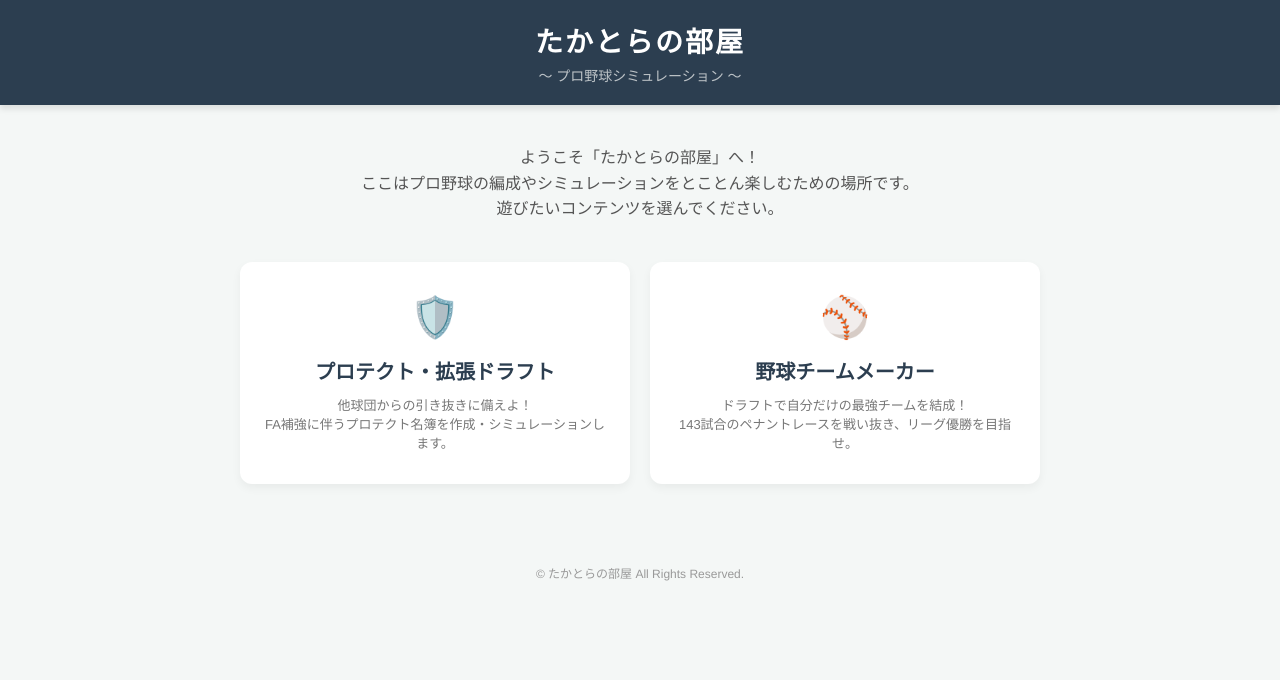
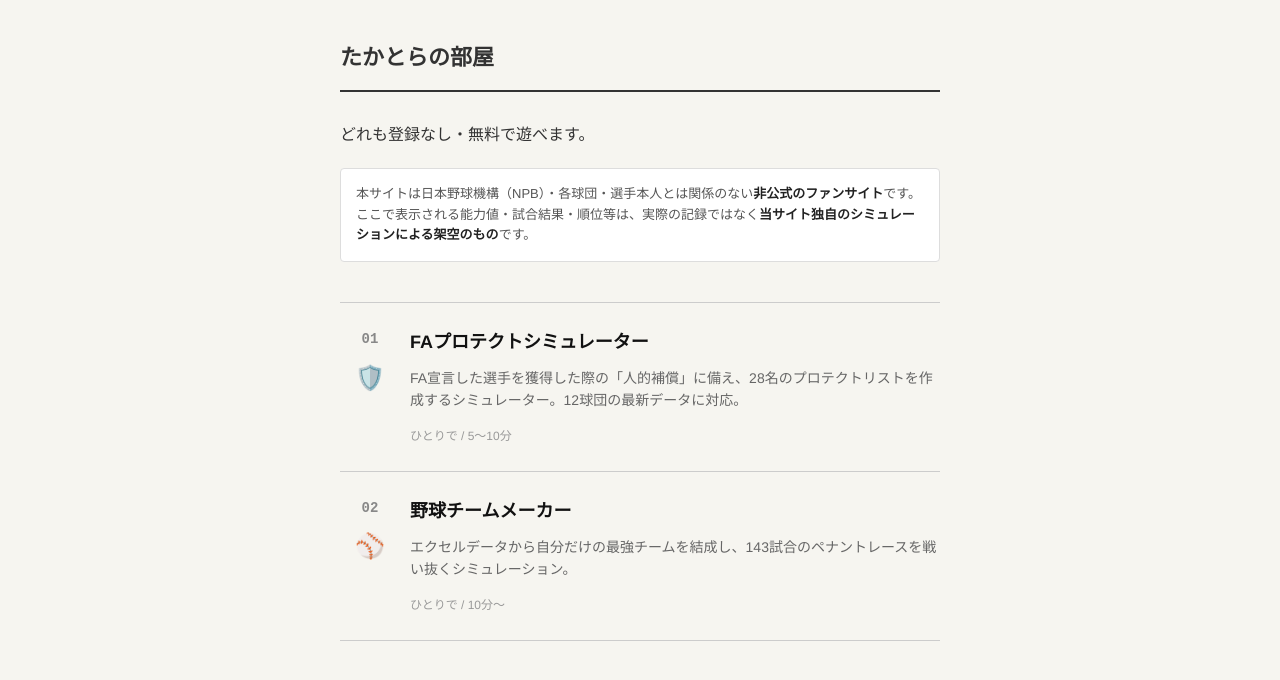
Before and after one commit to fuji210320-takatora/fuji210320-takatora.github.io, a plain HTML site: page index.html in a window 1280 px wide. Drawn offline with Linux system fonts and the light colour scheme.

Commit message:
Refactor HTML structure and update styles

```diff
--- a/index.html
+++ b/index.html
@@ -5,146 +5,160 @@
     <meta name="viewport" content="width=device-width, initial-scale=1.0">
     <title>たかとらの部屋</title>
     <style>
-        /* =========================================
-           たかとらの部屋 オリジナルデザイン
-           ========================================= */
-        :root {
-            --primary-color: #2c3e50;
-            --accent-color: #e74c3c;
-            --bg-color: #f4f7f6;
-            --card-bg: #ffffff;
-        }
-
+        /* ==========================================
+           共通・ポータル画面 (たかとらの部屋) のスタイル
+           ========================================== */
         body {
-            font-family: 'Helvetica Neue', 'Hiragino Kaku Gothic ProN', sans-serif;
-            background-color: var(--bg-color);
+            font-family: "Helvetica Neue", Arial, "Hiragino Kaku Gothic ProN", "Hiragino Sans", Meiryo, sans-serif;
+            background-color: #f6f5f0;
             color: #333;
             margin: 0;
             padding: 0;
+            line-height: 1.6;
         }
 
-        /* ヘッダー部分 */
-        header {
-            background-color: var(--primary-color);
-            color: white;
-            padding: 20px 0;
-            text-align: center;
-            box-shadow: 0 4px 6px rgba(0,0,0,0.1);
+        #portalScreen {
+            max-width: 600px;
+            margin: 0 auto;
+            padding: 20px;
         }
 
-        header h1 {
-            margin: 0;
-            font-size: 28px;
-            letter-spacing: 2px;
+        .portal-header {
+            display: flex;
+            justify-content: space-between;
+            align-items: center;
+            border-bottom: 2px solid #333;
+            padding-bottom: 15px;
+            margin-bottom: 30px;
+            margin-top: 20px;
         }
 
-        header p {
-            margin: 5px 0 0 0;
-            font-size: 14px;
-            color: #bdc3c7;
+        .portal-header h1 {
+            font-size: 22px;
+            margin: 0;
+            font-weight: bold;
         }
 
-        /* コンテンツ領域 */
-        .container {
-            max-width: 800px;
-            margin: 40px auto;
-            padding: 0 20px;
+        .portal-intro {
+            font-size: 16px;
+            margin-bottom: 20px;
         }
 
-        .welcome-msg {
-            text-align: center;
+        .disclaimer-box {
+            background-color: #fff;
+            border: 1px solid #ddd;
+            padding: 15px;
+            border-radius: 4px;
+            font-size: 13px;
+            color: #555;
             margin-bottom: 40px;
-            font-size: 16px;
-            line-height: 1.6;
-            color: #555;
         }
 
-        /* メニューボタン（カード風） */
-        .menu-grid {
-            display: grid;
-            grid-template-columns: repeat(auto-fit, minmax(300px, 1fr));
-            gap: 20px;
+        .disclaimer-box strong {
+            color: #222;
         }
 
-        .menu-card {
-            background-color: var(--card-bg);
-            border-radius: 12px;
-            padding: 30px 20px;
-            text-align: center;
-            text-decoration: none;
-            color: #333;
-            box-shadow: 0 4px 10px rgba(0,0,0,0.05);
-            transition: transform 0.2s, box-shadow 0.2s;
-            border: 2px solid transparent;
+        .app-list {
+            border-top: 1px solid #ccc;
         }
 
-        .menu-card:hover {
-            transform: translateY(-5px);
-            box-shadow: 0 8px 15px rgba(0,0,0,0.1);
-            border-color: var(--primary-color);
+        .app-item {
+            display: flex;
+            padding: 25px 0;
+            border-bottom: 1px solid #ccc;
+            cursor: pointer;
+            transition: background-color 0.2s;
         }
 
-        .menu-icon {
-            font-size: 40px;
-            margin-bottom: 15px;
+        .app-item:hover {
+            background-color: #f0efe9;
         }
 
-        .menu-title {
-            font-size: 20px;
+        .app-item-left {
+            width: 60px;
+            display: flex;
+            flex-direction: column;
+            align-items: center;
+            color: #888;
             font-weight: bold;
-            margin-bottom: 10px;
-            color: var(--primary-color);
+            font-family: monospace;
         }
 
-        .menu-desc {
-            font-size: 13px;
-            color: #777;
+        .app-num {
+            font-size: 14px;
+            margin-bottom: 10px;
         }
 
-        /* フッター */
-        footer {
-            text-align: center;
-            padding: 30px;
+        .app-icon {
+            font-size: 24px;
+        }
+
+        .app-item-right {
+            flex: 1;
+            padding-left: 10px;
+        }
+
+        .app-item-right h2 {
+            font-size: 18px;
+            margin: 0 0 10px 0;
+            color: #111;
+        }
+
+        .app-item-right p {
+            font-size: 14px;
+            color: #666;
+            margin: 0 0 15px 0;
+        }
+
+        .app-tags {
+            font-size: 12px;
             color: #999;
-            font-size: 12px;
-            margin-top: 50px;
         }
     </style>
 </head>
 <body>
 
-    <header>
-        <h1>たかとらの部屋</h1>
-        <p>〜 プロ野球シミュレーション 〜</p>
-    </header>
-
-    <div class="container">
-        <div class="welcome-msg">
-            ようこそ「たかとらの部屋」へ！<br>
-            ここはプロ野球の編成やシミュレーションをとことん楽しむための場所です。<br>
-            遊びたいコンテンツを選んでください。
+    <div id="portalScreen">
+        <div class="portal-header">
+            <h1>たかとらの部屋</h1>
         </div>
 
-        <div class="menu-grid">
-            <!-- 1. プロテクト・拡張ドラフトへのリンク -->
-            <a href="protect/" class="menu-card">
-                <div class="menu-icon">🛡️</div>
-                <div class="menu-title">プロテクト・拡張ドラフト</div>
-                <div class="menu-desc">他球団からの引き抜きに備えよ！<br>FA補強に伴うプロテクト名簿を作成・シミュレーションします。</div>
-            </a>
+        <div class="portal-intro">
+            どれも登録なし・無料で遊べます。
+        </div>
 
-            <!-- 2. 野球チームメーカーへのリンク -->
-            <a href="teammaker/" class="menu-card">
-                <div class="menu-icon">⚾</div>
-                <div class="menu-title">野球チームメーカー</div>
-                <div class="menu-desc">ドラフトで自分だけの最強チームを結成！<br>143試合のペナントレースを戦い抜き、リーグ優勝を目指せ。</div>
-            </a>
+        <div class="disclaimer-box">
+            本サイトは日本野球機構（NPB）・各球団・選手本人とは関係のない<strong>非公式のファンサイト</strong>です。ここで表示される能力値・試合結果・順位等は、実際の記録ではなく<strong>当サイト独自のシミュレーションによる架空のもの</strong>です。
+        </div>
+
+        <div class="app-list">
+            <!-- 01: 既に分けてある protect/ フォルダへ移動 -->
+            <div class="app-item" onclick="location.href='protect/'">
+                <div class="app-item-left">
+                    <div class="app-num">01</div>
+                    <div class="app-icon">🛡️</div>
+                </div>
+                <div class="app-item-right">
+                    <h2>FAプロテクトシミュレーター</h2>
+                    <p>FA宣言した選手を獲得した際の「人的補償」に備え、28名のプロテクトリストを作成するシミュレーター。12球団の最新データに対応。</p>
+                    <div class="app-tags">ひとりで / 5〜10分</div>
+                </div>
+            </div>
+
+            <!-- 02: これから作る teammaker/ フォルダへ移動 -->
+            <div class="app-item" onclick="location.href='teammaker/'">
+                <div class="app-item-left">
+                    <div class="app-num">02</div>
+                    <div class="app-icon">⚾</div>
+                </div>
+                <div class="app-item-right">
+                    <h2>野球チームメーカー</h2>
+                    <p>エクセルデータから自分だけの最強チームを結成し、143試合のペナントレースを戦い抜くシミュレーション。</p>
+                    <div class="app-tags">ひとりで / 10分〜</div>
+                </div>
+            </div>
         </div>
     </div>
 
-    <footer>
-        &copy; たかとらの部屋 All Rights Reserved.
-    </footer>
-
 </body>
 </html>
```
